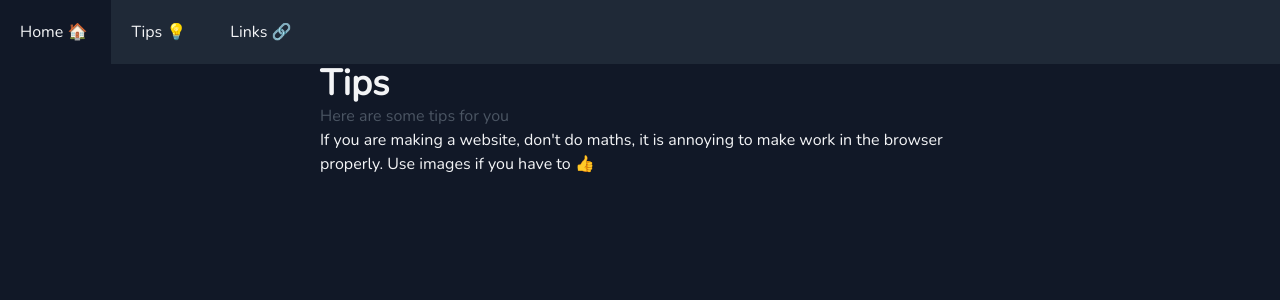
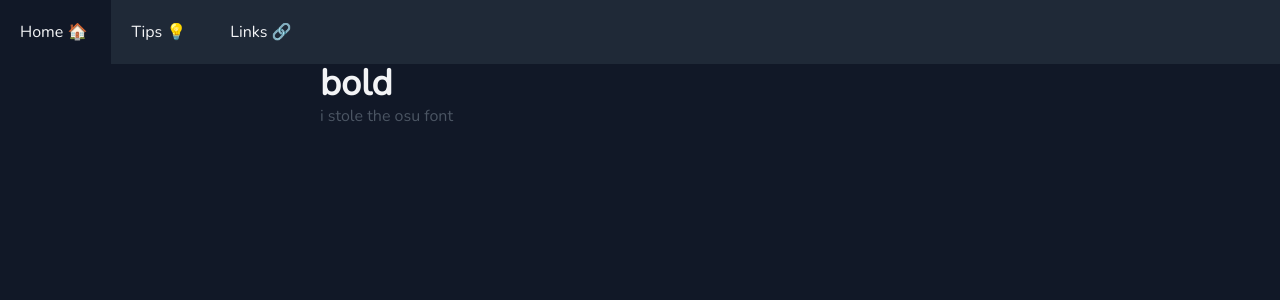
Before and after one commit to Supersonicboss1/physics-tips-site, a SvelteKit app: page / in a window 1280 px wide. Shown: the top 300 px of the page. Built offline with nearby package versions, Linux system fonts and the light colour scheme.

Commit message:
change home text

```diff
--- a/src/routes/+page.svelte
+++ b/src/routes/+page.svelte
@@ -1,8 +1,7 @@
 <div class="flex justify-center">
     <div class="w-1/2">
-        <h1 class="text-4xl font-bold">Tips</h1>
-        <p class="text-gray-600">Here are some tips for you</p>
-        If you are making a website, don't do maths, it is annoying to make work
-        in the browser properly. Use images if you have to 👍
+        <h1 class="text-4xl font-bold">bold</h1>
+        <p class="text-gray-600">i stole the osu font</p>
+
     </div>
 </div>
```
